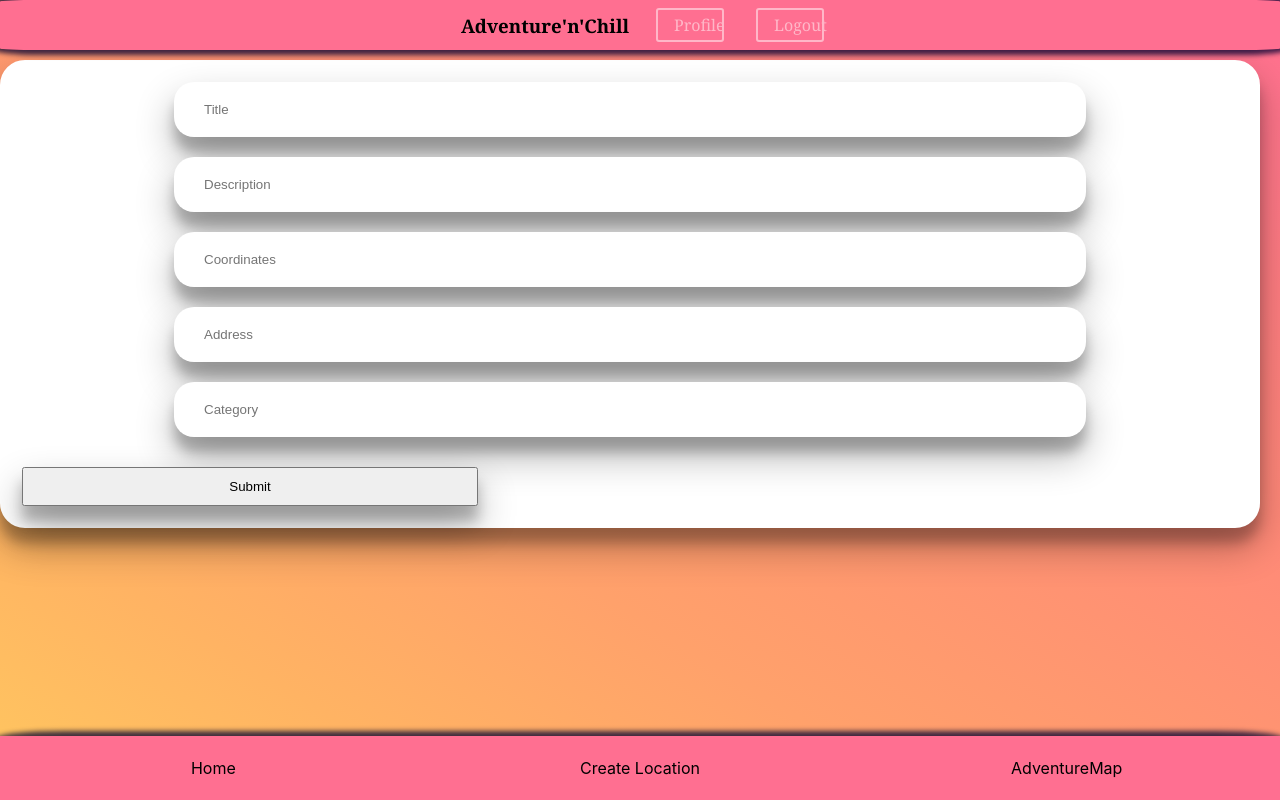
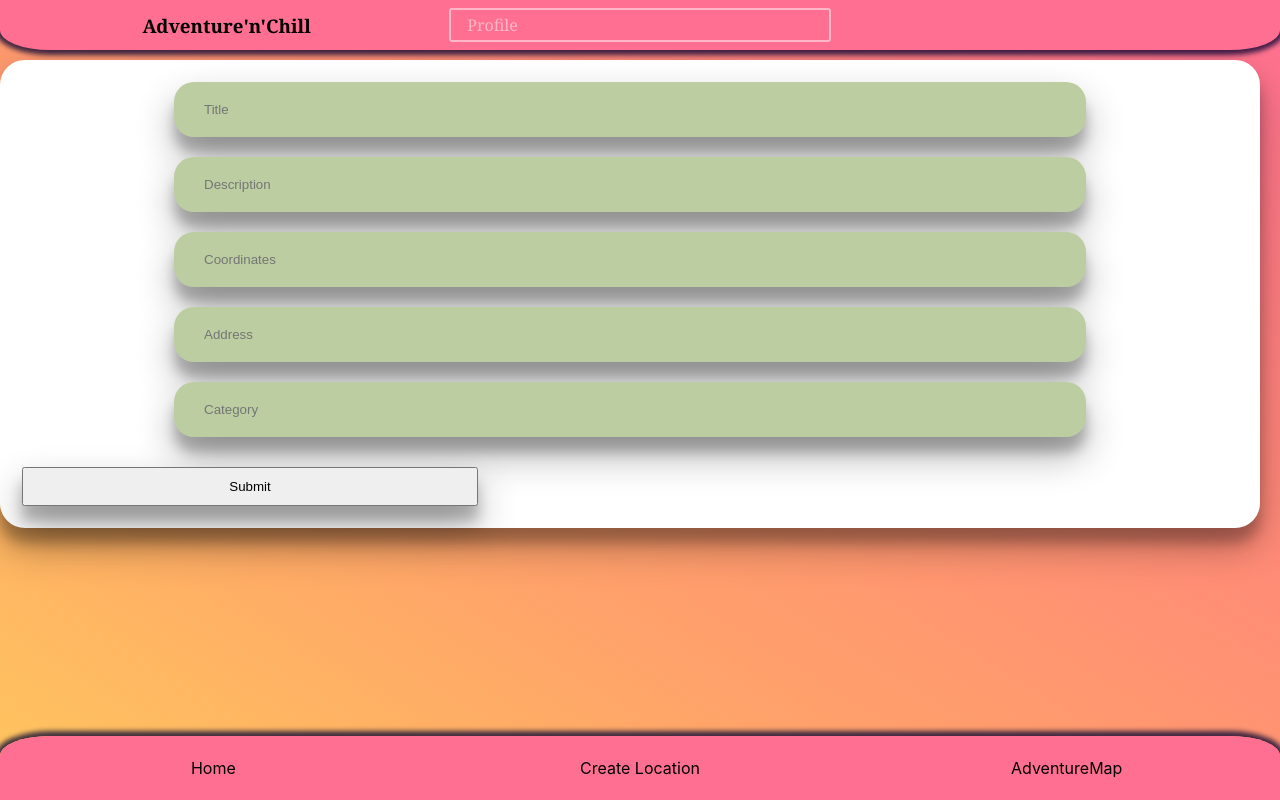
Before and after one commit to codeNilo93/Capstone-Project, a React (Create React App) app in the folder client/: page /form in a window 1280 px wide. Built offline with nearby package versions, Linux system fonts and the light colour scheme.

Commit message:
improved styling as per pixxelschubser's suggestions

```diff
--- a/client/src/GlobalStyles.js
+++ b/client/src/GlobalStyles.js
@@ -4,6 +4,7 @@ const GlobalStyles = createGlobalStyle`
 
 * {
   box-sizing: border-box;
+}
 
 body {
   margin: 0;
--- a/client/src/components/App/App.js
+++ b/client/src/components/App/App.js
@@ -1,7 +1,7 @@
 import { Route, Switch } from 'react-router-dom'
 import { BrowserRouter as Router } from 'react-router-dom'
 import { useState } from 'react'
-import styled from 'styled-components'
+import styled from 'styled-components/macro'
 
 import Header from '../Header/Header'
 import Hello from '../Hello/Hello'
@@ -57,7 +57,6 @@ export default App
 
 const Wrapper = styled.section`
 height: 100vh;
-margin: 0 auto;
 display: grid;
 grid-template-rows: auto 4rem;
 grid-template-areas: 'main' 'footer';
--- a/client/src/components/CardList/LocationList.js
+++ b/client/src/components/CardList/LocationList.js
@@ -4,7 +4,7 @@ import Location from '../Location/Location'
 
 function LocationList({locations}) {
   return (
-    <Wrapper>
+    <Section>
         <ul>
           {locations.map(location => (
             <Location
@@ -15,18 +15,17 @@ function LocationList({locations}) {
             />
           ))}
         </ul>
-    </Wrapper>
+    </Section>
   )
 }
 
 export default LocationList
 
-const Wrapper = styled.section`
+const Section = styled.section`
 overflow: scroll;
-height: auto;
   padding-right: 20px;
   text-align: center;
-  padding-top: 60px;
+  padding-top: 40px;
   max-width 600px;
   display: flex;
   flex-direction: column;
--- a/client/src/components/Footer/Footer.js
+++ b/client/src/components/Footer/Footer.js
@@ -3,22 +3,23 @@ import { Link } from 'react-router-dom'
 
 function Footer() {
   return (
-    <Wrapper>
-      <StyledLink to="/home">Home</StyledLink>
+    <Nav>
+      <StyledLinkLeft to="/home">Home</StyledLinkLeft>
 
       <StyledLink to="/form">Create Location</StyledLink>
 
-      <StyledLink to="/adventure">AdventureMap</StyledLink>
-    </Wrapper>
+      <StyledLinkRight to="/adventure">AdventureMap</StyledLinkRight>
+    </Nav>
   )
 }
 
 export default Footer
 
-const StyledLink = styled(Link)`
-color: black;
+const StyledLinkLeft = styled(Link)`
+border-top-left-radius: 50px 20px;
+  color: black;
   text-decoration: none;
-  background-color: #FF6F91;
+  background-color: #ff6f91;
   flex: 25%;
   display: flex;
   justify-content: center;
@@ -30,8 +31,42 @@ color: black;
   }
 `
 
-const Wrapper = styled.nav`
-  border-radius: 5%;
+const StyledLinkRight = styled(Link)`
+border-top-right-radius: 50px 20px;
+  color: black;
+  text-decoration: none;
+  background-color: #ff6f91;
+  flex: 25%;
+  display: flex;
+  justify-content: center;
+  align-items: center;
+  cursor: pointer;
+  &:hover {
+    border: 2px solid white;
+    box-shadow: 10px 10px 10px 4px grey;
+  }
+`
+
+
+const StyledLink = styled(Link)`
+  color: black;
+  text-decoration: none;
+  background-color: #ff6f91;
+  flex: 25%;
+  display: flex;
+  justify-content: center;
+  align-items: center;
+  cursor: pointer;
+  &:hover {
+    border: 2px solid white;
+    box-shadow: 10px 10px 10px 4px grey;
+  }
+`
+
+const Nav = styled.nav`
+width: 100%;
+  border-top-right-radius: 50px 20px;
+  border-top-left-radius: 50px 20px;
   position: fixed;
   bottom: 0;
   width: 100%;
--- a/client/src/components/Form/Form.js
+++ b/client/src/components/Form/Form.js
@@ -49,6 +49,7 @@ function Form({ onCreateNewLocation }) {
 export default Form
 
 const Wrapper = styled.section`
+margin: 0;
   padding-right: 20px;
   text-align: center;
   padding-top: 60px;
@@ -73,7 +74,7 @@ const InputField = styled.input`
   border: none;
   width: 75%;
   height: auto;
-  background-color: BCCEA1;
+  background-color: #BCCEA1;
   border-radius: 20px;
   margin-bottom: 20px;
   padding: 20px 30px;
@@ -82,6 +83,7 @@ const InputField = styled.input`
 `
 
 const SubmitButton = styled.button`
+margin: 0;
   margin-top: 10px;
   width: 37.5%;
   box-shadow: rgba(0, 0, 0, 0.3) 0px 19px 38px,
--- a/client/src/components/Header/Header.js
+++ b/client/src/components/Header/Header.js
@@ -6,8 +6,6 @@ function Header() {
     <Wrapper>
       <HeaderTitle>Adventure'n'Chill</HeaderTitle>
       <StyledLink to="/profile">Profile</StyledLink>
-
-      <StyledLink to="/">Logout</StyledLink>
     </Wrapper>
   )
 }
@@ -16,21 +14,22 @@ export default Header
 
 const HeaderTitle= styled.h1`
 margin: auto;
-padding-left: 10px;
+padding-left: 40px;
 `
 
 const Wrapper = styled.header`
-  border-radius: 3%;
+width: 100%;
+border-bottom-right-radius: 50px 20px;
+border-bottom-left-radius: 50px  20px;
   font-family: Cambria, Cochin, Georgia, Times, 'Times New Roman', serif;
   background-color: #FF6F91;
   position: fixed;
   z-index: 2;
-  width: 100%;
-  height: 50px;
   top: 0;
   box-shadow: 0px 0px 5px 5px rgba(0, 0, 50, 0.75);
   display: grid;
-  grid-template-columns: 200px 100px 100px;
+  grid-column-gap: 20px;
+  grid-template-columns: repeat(3, 1fr);
   align-items: center;
   justify-content: center;
 `
--- a/client/src/components/Location/Location.js
+++ b/client/src/components/Location/Location.js
@@ -13,7 +13,7 @@ function Location (
 {
     return (
         <Wrapper>
-        <StyledImage src={image}/>
+        <StyledImage src={image} alt=""/>
         <StyledDescription>
         <h3>{title}</h3>
         <p>{category}</p>
```
